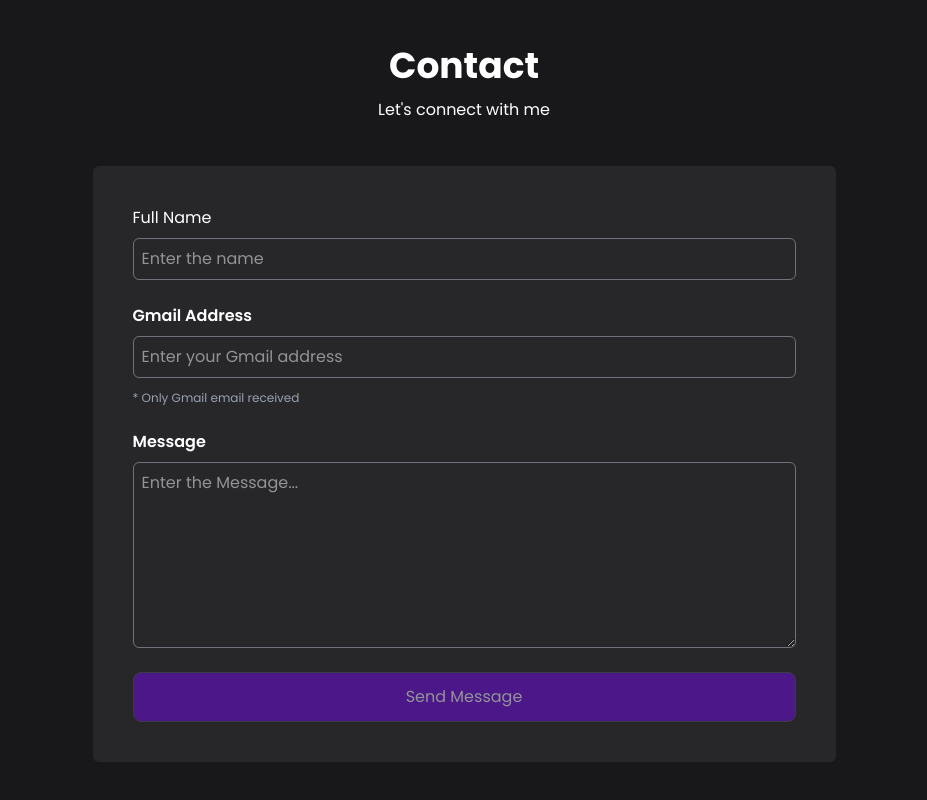
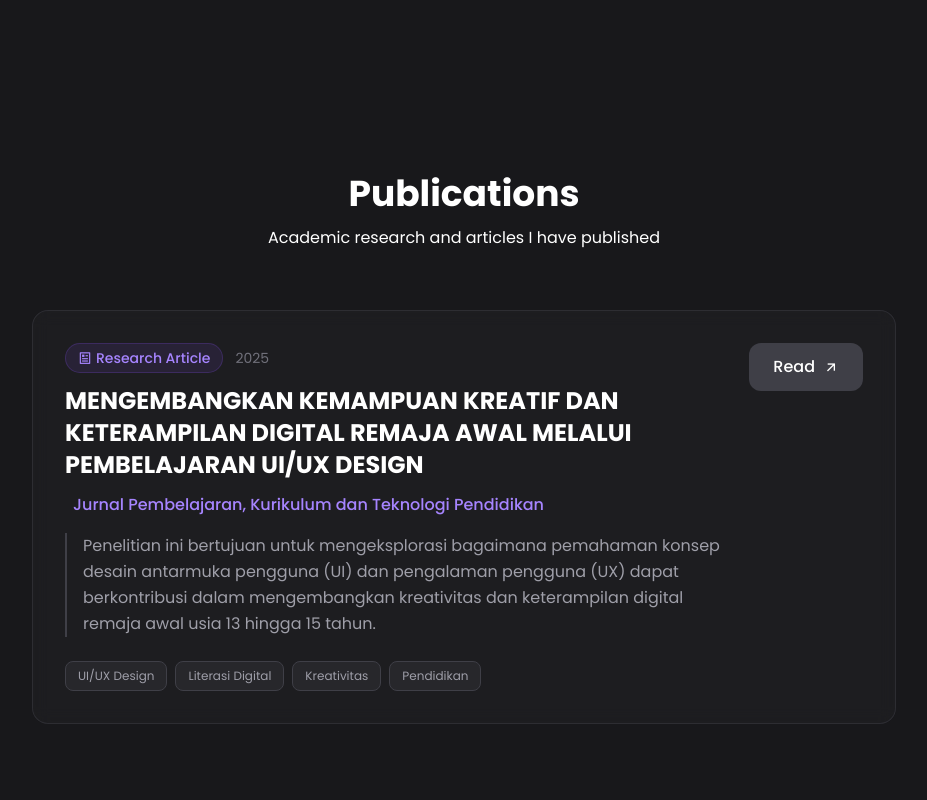
Before and after one commit to maulaibrahimsyahwi/Maula-Ibrahim-Syahwi, a React (Vite) app: page / in a window 1280 px wide. Shown: the part 3360-4160 px from the top of the page, without its empty margins (176-1103 px from the left). Built offline with nearby package versions, Linux system fonts and the light colour scheme.

Commit message:
update feature using publication anda update preview

```diff
--- a/src/App.jsx
+++ b/src/App.jsx
@@ -1,8 +1,8 @@
-import { useState, useEffect } from "react";
+import { useState, useEffect, useRef } from "react";
 import DataImage from "./data";
 import Contact from "./pages/Contact";
 import Dock from "./components/Dock/Dock";
-import { listTools, listProject } from "./data";
+import { listTools, listProject, listPublication } from "./data";
 import { GoHomeFill } from "react-icons/go";
 import { BsFolderFill } from "react-icons/bs";
 import { MdAccountCircle } from "react-icons/md";
@@ -13,27 +13,38 @@ function App() {
   const [showDock, setShowDock] = useState(false);
   const [isDesktop, setIsDesktop] = useState(window.innerWidth >= 768);
 
+  // State Tunggal untuk Preview Content (Bisa Project atau Publication)
+  const [previewContent, setPreviewContent] = useState(null);
+  const previewRef = useRef(null);
+
   useEffect(() => {
     const handleScroll = () => {
-      // Assumsi tinggi navbar sekitar 70-80px, sesuaikan dengan tinggi navbar Anda
       const navbarHeight = 80;
       const scrolled = window.scrollY > navbarHeight;
       setShowDock(scrolled);
     };
 
     const handleResize = () => {
-      setIsDesktop(window.innerWidth >= 768); // md breakpoint = 768px
+      setIsDesktop(window.innerWidth >= 768);
     };
 
     window.addEventListener("scroll", handleScroll);
     window.addEventListener("resize", handleResize);
 
-    // Cleanup event listeners
     return () => {
       window.removeEventListener("scroll", handleScroll);
       window.removeEventListener("resize", handleResize);
     };
   }, []);
+
+  // Handler Mouse Movement (Ringan & Cepat)
+  const handleMouseMove = (e) => {
+    if (previewRef.current) {
+      const x = e.clientX + 20;
+      const y = e.clientY + 20;
+      previewRef.current.style.transform = `translate(${x}px, ${y}px)`;
+    }
+  };
 
   const items = [
     {
@@ -78,7 +89,6 @@ function App() {
     },
   ];
 
-  // Helper function untuk mendapatkan konfigurasi button berdasarkan status project
   const getButtonConfig = (project) => {
     switch (project.status) {
       case "active":
@@ -130,6 +140,45 @@ function App() {
 
   return (
     <>
+      {/* GLOBAL FLOATING PREVIEW ELEMENT */}
+      {previewContent && (
+        <div
+          ref={previewRef}
+          className="fixed top-0 left-0 z-[9999] pointer-events-none transition-opacity duration-300 ease-out animate-in fade-in zoom-in-95"
+          style={{ willChange: "transform" }}
+        >
+          <div className="bg-zinc-900 p-2 rounded-xl border border-zinc-700 shadow-[0_0_30px_rgba(0,0,0,0.5)] w-80">
+            <div className="relative aspect-video rounded-lg overflow-hidden bg-zinc-800">
+              {previewContent.image ? (
+                <img
+                  src={previewContent.image}
+                  alt="Preview"
+                  className="w-full h-full object-cover"
+                />
+              ) : (
+                <div className="flex items-center justify-center w-full h-full text-zinc-500 text-sm flex-col gap-2">
+                  <i className="ri-image-line text-2xl"></i>
+                  <span>No preview available</span>
+                </div>
+              )}
+              {/* Overlay gradient */}
+              <div className="absolute inset-0 bg-gradient-to-t from-zinc-900/60 to-transparent"></div>
+
+              {/* Badge Tipe Konten */}
+              <div className="absolute top-2 right-2 px-2 py-1 bg-black/50 backdrop-blur-md rounded-md text-[10px] uppercase font-bold text-white border border-white/10">
+                {previewContent.type}
+              </div>
+            </div>
+
+            <div className="mt-3 px-1 mb-1">
+              <p className="text-sm font-bold text-white truncate">
+                {previewContent.title}
+              </p>
+            </div>
+          </div>
+        </div>
+      )}
+
       {/* Hero Section */}
       <div className="hero grid md:grid-cols-2 items-center pt-10 xl:gap-0 gap-6 grid-cols-1">
         <div className="animate__animated animate__fadeInUp animate__delay-0.5s ">
@@ -175,7 +224,6 @@ function App() {
         />
       </div>
 
-      {/* Dock - Only show when navbar is not visible AND on md and up */}
       {showDock && isDesktop && (
         <Dock
           items={items}
@@ -188,7 +236,6 @@ function App() {
 
       {/* About Section */}
       <div className="about mt-32 py-10 " id="about">
-        {/* about me */}
         <div
           className="xl:w-2/3 lg:w-3/4 w-full mx-auto p-7 bg-zinc-800 rounded-lg"
           data-aos="fade-up"
@@ -278,7 +325,7 @@ function App() {
         </div>
       </div>
 
-      {/* project */}
+      {/* Project Section */}
       <div className="project mt-32 py-10" id="project">
         <h1
           className="text-center text-4xl font-bold mb-2"
@@ -311,7 +358,6 @@ function App() {
                 data-aos-delay={project.dad}
                 data-aos-once="true"
               >
-                {/* Fixed image section */}
                 <div className="w-full aspect-video bg-zinc-700 rounded-md mb-4 overflow-hidden flex-shrink-0">
                   <img
                     src={project.gambar}
@@ -321,18 +367,15 @@ function App() {
                   />
                 </div>
 
-                {/* Content section yang akan mengambil sisa ruang */}
                 <div className="project-card-info flex flex-col flex-grow">
                   <h1 className="font-bold text-2xl my-4 flex-shrink-0">
                     {project.nama}
                   </h1>
 
-                  {/* Description dengan flex-grow untuk mengambil sisa ruang */}
                   <p className="opacity-50 text-base/loose mb-4 ">
                     {project.desk}
                   </p>
 
-                  {/* Tools section yang akan selalu sejajar di bawah */}
                   <div className="flex flex-wrap gap-2 mb-4 flex-shrink-0 mt-auto">
                     {project.tools.map((tool, index) => (
                       <p
@@ -344,7 +387,6 @@ function App() {
                     ))}
                   </div>
 
-                  {/* Button section yang akan selalu di bawah */}
                   <div className="text-center flex-shrink-0">
                     <div className="relative group">
                       {buttonConfig.clickable ? (
@@ -352,6 +394,16 @@ function App() {
                           href={buttonConfig.href}
                           target={buttonConfig.target}
                           rel="noopener noreferrer"
+                          // LOGIC PREVIEW PROJECT DITAMBAHKAN DI SINI
+                          onMouseEnter={() =>
+                            setPreviewContent({
+                              image: project.preview,
+                              title: project.nama,
+                              type: "Project",
+                            })
+                          }
+                          onMouseLeave={() => setPreviewContent(null)}
+                          onMouseMove={handleMouseMove}
                           className={`p-3 rounded-lg block border border-zinc-600 ${buttonConfig.className}`}
                         >
                           {buttonConfig.text}
@@ -364,7 +416,7 @@ function App() {
                         </span>
                       )}
 
-                      {/* Tooltip untuk status non-active */}
+                      {/* Tooltip bawaan (jika status maintenance/expired) */}
                       {buttonConfig.tooltip && (
                         <div className="absolute bottom-full left-1/2 transform -translate-x-1/2 mb-2 px-3 py-2 bg-black text-white text-xs rounded-md opacity-0 group-hover:opacity-100 transition-opacity duration-200 pointer-events-none whitespace-nowrap z-10">
                           {buttonConfig.tooltip}
@@ -380,6 +432,99 @@ function App() {
         </div>
       </div>
 
+      {/* Publications Section */}
+      <div className="publication mt-32 py-10" id="publication">
+        <h1
+          className="text-center text-4xl font-bold mb-2"
+          data-aos="fade-up"
+          data-aos-duration="1000"
+          data-aos-delay="100"
+          data-aos-once="true"
+        >
+          Publications
+        </h1>
+        <p
+          className="text-base/loose text-center opacity-50"
+          data-aos="fade-up"
+          data-aos-duration="1000"
+          data-aos-delay="300"
+          data-aos-once="true"
+        >
+          Academic research and articles I have published
+        </p>
+
+        <div className="publication-box mt-14 max-w-4xl mx-auto px-4">
+          {listPublication.map((pub) => (
+            <div
+              key={pub.id}
+              className="group relative bg-zinc-800/40 backdrop-blur-sm border border-zinc-700/50 rounded-2xl p-6 sm:p-8 hover:-translate-y-1"
+              data-aos="fade-up"
+              data-aos-duration="1000"
+              data-aos-delay={pub.dad}
+              data-aos-once="true"
+            >
+              <div className="flex flex-col md:flex-row gap-6">
+                <div className="flex-grow">
+                  <div className="flex flex-wrap items-center gap-3 mb-3 text-sm">
+                    <span className="px-3 py-1 bg-violet-500/10 text-violet-400 border border-violet-500/20 rounded-full font-medium flex items-center gap-1">
+                      <i className="ri-article-line"></i> Research Article
+                    </span>
+                    <span className="text-zinc-500 flex items-center gap-1">
+                      {pub.year}
+                    </span>
+                  </div>
+
+                  <h2 className="text-2xl font-bold mb-3 text-white group-hover:text-violet-200 transition-colors">
+                    {pub.title}
+                  </h2>
+
+                  <div className="mb-4 text-violet-400 font-medium flex items-center gap-2">
+                    <i className="ri-book-mark-line"></i> {pub.journal}
+                  </div>
+
+                  <p className="text-zinc-400 leading-relaxed mb-6 border-l-2 border-zinc-700 pl-4">
+                    {pub.desc}
+                  </p>
+
+                  <div className="flex flex-wrap gap-2">
+                    {pub.tags.map((tag, idx) => (
+                      <span
+                        key={idx}
+                        className="text-xs px-3 py-1.5 bg-zinc-700/30 text-zinc-400 rounded-lg border border-zinc-700 group-hover:border-zinc-600 transition-colors"
+                      >
+                        {tag}
+                      </span>
+                    ))}
+                  </div>
+                </div>
+
+                <div className="md:w-auto flex md:flex-col justify-end md:justify-start items-start">
+                  <a
+                    href={pub.link}
+                    target="_blank"
+                    rel="noreferrer"
+                    onMouseEnter={() =>
+                      setPreviewContent({
+                        image: pub.image,
+                        title: pub.title,
+                        info: pub.journal,
+                        type: "Publication",
+                      })
+                    }
+                    onMouseLeave={() => setPreviewContent(null)}
+                    onMouseMove={handleMouseMove}
+                    className="flex items-center gap-2 px-6 py-3 bg-zinc-700 hover:bg-violet-600 text-white rounded-xl transition-all duration-300 font-medium group/btn w-full md:w-auto justify-center"
+                  >
+                    Read
+                    <i className="ri-arrow-right-up-line group-hover/btn:translate-x-1 group-hover/btn:-translate-y-1 transition-transform"></i>
+                  </a>
+                </div>
+              </div>
+            </div>
+          ))}
+        </div>
+      </div>
+
       <Contact id="kontak" />
     </>
   );
--- a/src/data.js
+++ b/src/data.js
@@ -1,15 +1,3 @@
-// {
-//   // Status yang tersedia:
-// - "active": Link berfungsi normal, akan muncul tombol "Lihat" berwarna violet
-// - "expired": Link sudah kadaluarsa, tombol merah dengan text "Link Expired"
-// - "maintenance": Sedang maintenance, tombol kuning dengan text "Under Maintenance"
-// - "inactive": Project tidak aktif, tombol abu-abu dengan text "Not Available"
-// - "coming_soon": Project belum selesai, tombol abu-abu dengan text "Coming Soon"
-// }
-
-// data.js
-
-// Import semua gambar
 import HeroImage from "/assets/Foto Formall.jpg";
 
 const DataImage = {
@@ -17,7 +5,6 @@ const DataImage = {
 };
 export default DataImage;
 
-// Data Tools
 export const listTools = [
   {
     id: 1,
@@ -109,12 +96,13 @@ export const listTools = [
   },
 ];
 
-// Data Proyek
 export const listProject = [
   {
     id: 1,
     gambar:
       "https://res.cloudinary.com/dzcm7ddky/image/upload/v1761729537/proyek1_bny7yy.webp",
+    preview:
+      "https://res.cloudinary.com/dzcm7ddky/image/upload/v1766458688/ai_anfogw.webp",
     nama: "AI Chat Interface",
     desk: "Modern AI Chat Application Based on React & Tailwind, Integrated with LLM model. Features: Chat Real-Time, Conversation History, Context Memory, Responsive Design, and Modern UI/UX.",
     tools: [
@@ -135,6 +123,8 @@ export const listProject = [
     id: 2,
     gambar:
       "https://res.cloudinary.com/dzcm7ddky/image/upload/v1761376274/proyek2_qg6lbk.webp",
+    preview:
+      "https://res.cloudinary.com/dzcm7ddky/image/upload/v1766459933/kanban_board_fe9koa.webp",
     nama: "Kanban Board | Project Management Tool",
     desk: "Manage projects and tasks with Kanban Board. It's a modern, responsive Kanban board, built with Next.js, Tailwind CSS, and drag-and-drop features.",
     tools: [
@@ -155,6 +145,8 @@ export const listProject = [
     id: 3,
     gambar:
       "https://res.cloudinary.com/dzcm7ddky/image/upload/v1761376274/proyek3_pknlsn.webp",
+    preview:
+      "https://res.cloudinary.com/dzcm7ddky/image/upload/v1761376274/proyek3_pknlsn.webp",
     nama: "Prototype UI/UX",
     desk: "Canteen UNJ Prototype for Mobile Dwaves for the UNJ Canteen Application to order food via a cellphone with a simple appearance.",
     tools: ["Figma", "Canva"],
@@ -163,8 +155,23 @@ export const listProject = [
     status: "active",
   },
   {
+    id: 4,
+    gambar:
+      "https://res.cloudinary.com/dzcm7ddky/image/upload/v1761730964/proyek4_tss66y.webp",
+    preview:
+      "https://res.cloudinary.com/dzcm7ddky/image/upload/v1766458689/pokemon_npazem.webp",
+    nama: "Simple Pokémon Website",
+    desk: `Simple website based on React that displays Pokémon data from local JSON files, requires a "Admin"/"admin" login, and using CSS.`,
+    tools: ["Vite", "ReactJS", "CSS"],
+    dad: "500",
+    link: "https://simple-pokemonn.vercel.app/",
+    status: "active",
+  },
+  {
     id: 5,
     gambar:
+      "https://res.cloudinary.com/dzcm7ddky/image/upload/v1761731340/proyek5_hmf2ym.webp",
+    preview:
       "https://res.cloudinary.com/dzcm7ddky/image/upload/v1761731340/proyek5_hmf2ym.webp",
     nama: "Responsive Movie Database",
     desk: "The film database application was built with react using API. Find movies, make a list of watches, and film ranking.",
@@ -174,21 +181,11 @@ export const listProject = [
     status: "active",
   },
   {
-    id: 4,
-    gambar:
-      "https://res.cloudinary.com/dzcm7ddky/image/upload/v1761730964/proyek4_tss66y.webp",
-    nama: "Simple Pokémon Website",
-    desk: `Simple website based on React that displays Pokémon data from local JSON files, requires a "Admin"/"admin" login, and using CSS.`,
-    tools: ["Vite", "ReactJS", "CSS"],
-    dad: "500",
-    link: "https://simple-pokemonn.vercel.app/",
-    status: "active",
-  },
-
-  {
     id: 6,
     gambar:
       "https://res.cloudinary.com/dzcm7ddky/image/upload/v1761376274/proyek6_dvpnag.webp",
+    preview:
+      "https://res.cloudinary.com/dzcm7ddky/image/upload/v1766458690/portofolio_simple_jdupk6.webp",
     nama: "Simple Portfolio",
     desk: "This portfolio website is made purely using Tailwind CSS, displays profiles, projects, and contacts with responsive design and modern styles without additional framework.",
     tools: ["HTML", "CSS", "Javascript", "Tailwind"],
@@ -198,7 +195,6 @@ export const listProject = [
   },
 ];
 
-// data music
 export const listMusic = [
   {
     id: 1,
@@ -216,7 +212,7 @@ export const listMusic = [
     cover:
       "https://res.cloudinary.com/dzcm7ddky/image/upload/v1761628619/cloud_qarijn.webp",
     audio:
-      "https://res.cloudinary.com/dzcm7ddky/video/upload/v1755847741/Cloud_emu0qq.mp3", // **Ganti dengan URL Cloudinary untuk lagu 'Cloud'**
+      "https://res.cloudinary.com/dzcm7ddky/video/upload/v1755847741/Cloud_emu0qq.mp3",
   },
   {
     id: 3,
@@ -228,3 +224,19 @@ export const listMusic = [
       "https://res.cloudinary.com/dzcm7ddky/video/upload/v1755847687/Dream_Potion_wxcgip.mp3",
   },
 ];
+
+export const listPublication = [
+  {
+    id: 1,
+    title:
+      "MENGEMBANGKAN KEMAMPUAN KREATIF DAN KETERAMPILAN DIGITAL REMAJA AWAL MELALUI PEMBELAJARAN UI/UX DESIGN",
+    journal: "Jurnal Pembelajaran, Kurikulum dan Teknologi Pendidikan",
+    year: "2025",
+    desc: "Penelitian ini bertujuan untuk mengeksplorasi bagaimana pemahaman konsep desain antarmuka pengguna (UI) dan pengalaman pengguna (UX) dapat berkontribusi dalam mengembangkan kreativitas dan keterampilan digital remaja awal usia 13 hingga 15 tahun.",
+    link: "https://artmediapub.id/index.php/JPKTP/article/view/111",
+    image:
+      "https://res.cloudinary.com/dzcm7ddky/image/upload/v1766457795/publication_ugxg9u.webp",
+    tags: ["UI/UX Design", "Literasi Digital", "Kreativitas", "Pendidikan"],
+    dad: "200",
+  },
+];
```
